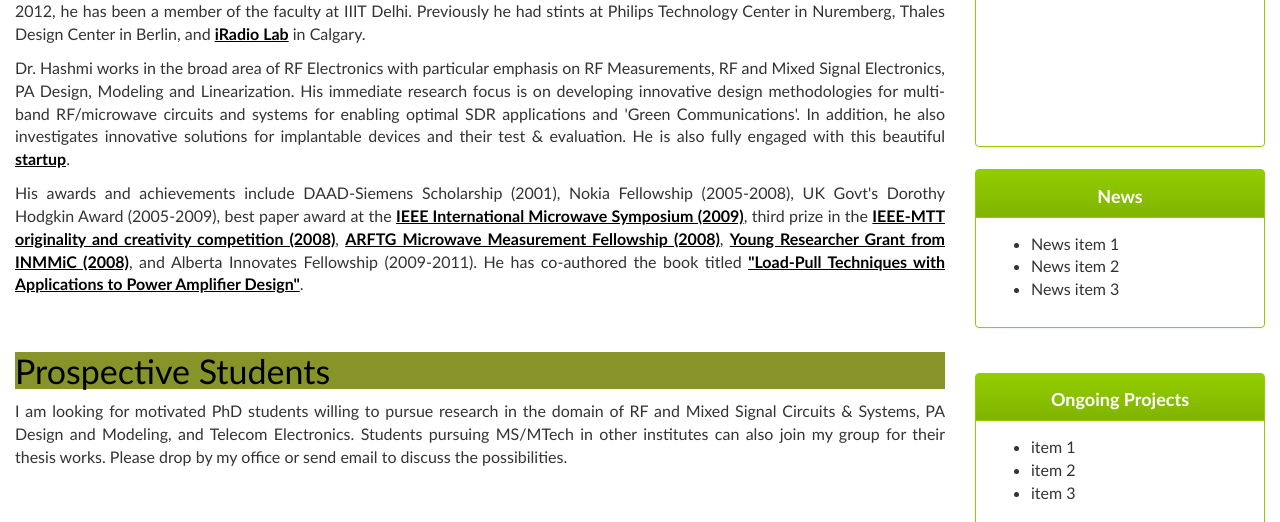
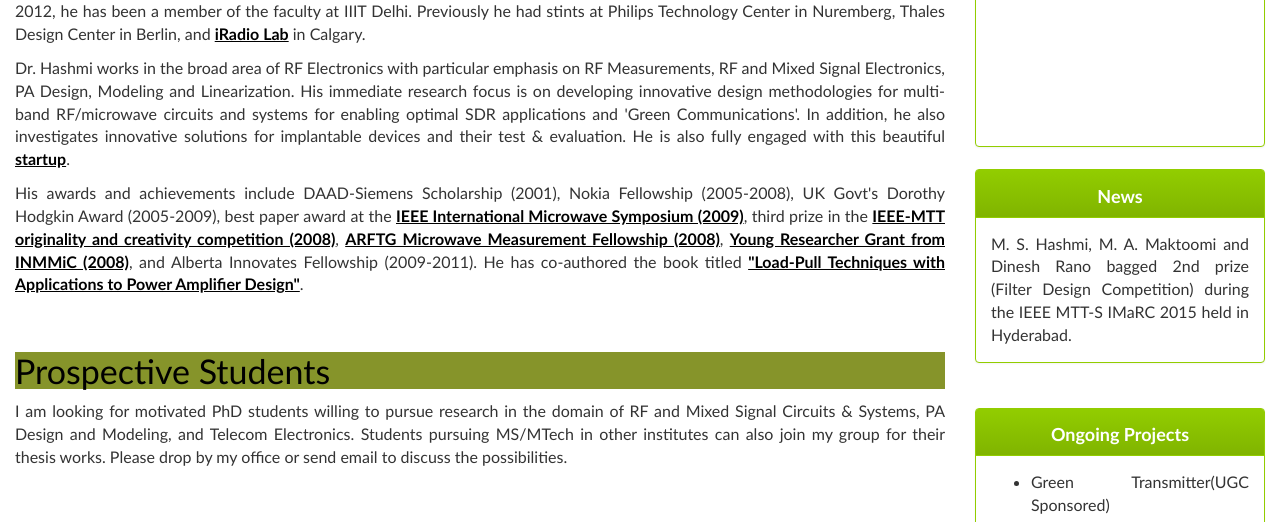
Before and after one commit to thecyclone/MSH_Website, a plain HTML site: page index.html in a window 1280 px wide. Shown: the part 389-911 px from the top of the page. Drawn offline with nearby package versions, Linux system fonts and the light colour scheme.

Commit message:
added news items

```diff
--- a/index.html
+++ b/index.html
@@ -97,11 +97,7 @@
                     <h3 class="panel-title" align="center"><span class="label">News</span></h3>
                 </div>
                 <div class="panel-body">
-                    <ul>
-                        <li>News item 1</li>
-                        <li>News item 2</li>
-                        <li>News item 3</li>
-                    </ul>
+                        M. S. Hashmi, M. A. Maktoomi and Dinesh Rano bagged 2nd prize (Filter Design Competition) during the IEEE MTT-S IMaRC 2015 held in Hyderabad.
                 </div>
             </div>
             &nbsp;&nbsp;&nbsp;&nbsp;&nbsp;&nbsp;&nbsp;&nbsp;&nbsp;&nbsp;&nbsp;&nbsp;&nbsp;&nbsp;&nbsp;&nbsp;&nbsp;&nbsp;&nbsp;&nbsp;&nbsp;&nbsp;&nbsp;&nbsp;&nbsp;&nbsp;&nbsp;&nbsp;&nbsp;&nbsp;&nbsp;&nbsp;&nbsp;&nbsp;&nbsp;&nbsp;&nbsp;&nbsp;&nbsp;&nbsp;&nbsp;&nbsp;&nbsp;&nbsp;&nbsp;&nbsp;&nbsp;&nbsp;&nbsp;&nbsp;&nbsp;&nbsp;&nbsp;&nbsp;&nbsp;&nbsp;&nbsp;&nbsp;&nbsp;&nbsp;&nbsp;&nbsp;&nbsp;&nbsp;&nbsp;&nbsp;&nbsp;&nbsp;&nbsp;&nbsp;&nbsp;&nbsp;&nbsp;&nbsp;&nbsp;&nbsp;&nbsp;&nbsp;&nbsp;&nbsp;&nbsp;&nbsp;&nbsp;&nbsp;&nbsp;&nbsp;&nbsp;&nbsp;&nbsp;&nbsp;&nbsp;&nbsp;&nbsp;&nbsp;&nbsp;&nbsp;
@@ -111,9 +107,9 @@
                 </div>
                 <div class="panel-body">
                     <ul>
-                        <li>item 1</li>
-                        <li>item 2</li>
-                        <li>item 3</li>
+                        <li>Green Transmitter(UGC Sponsored)</li><br>
+                        <li>Feasibility analysis of modelling of nonlinear devices(DRDO Sponsored)</li><br>
+                        <li>Hardware Oriented Crypto</li><br>
                     </ul>
 
                 </div>
```
